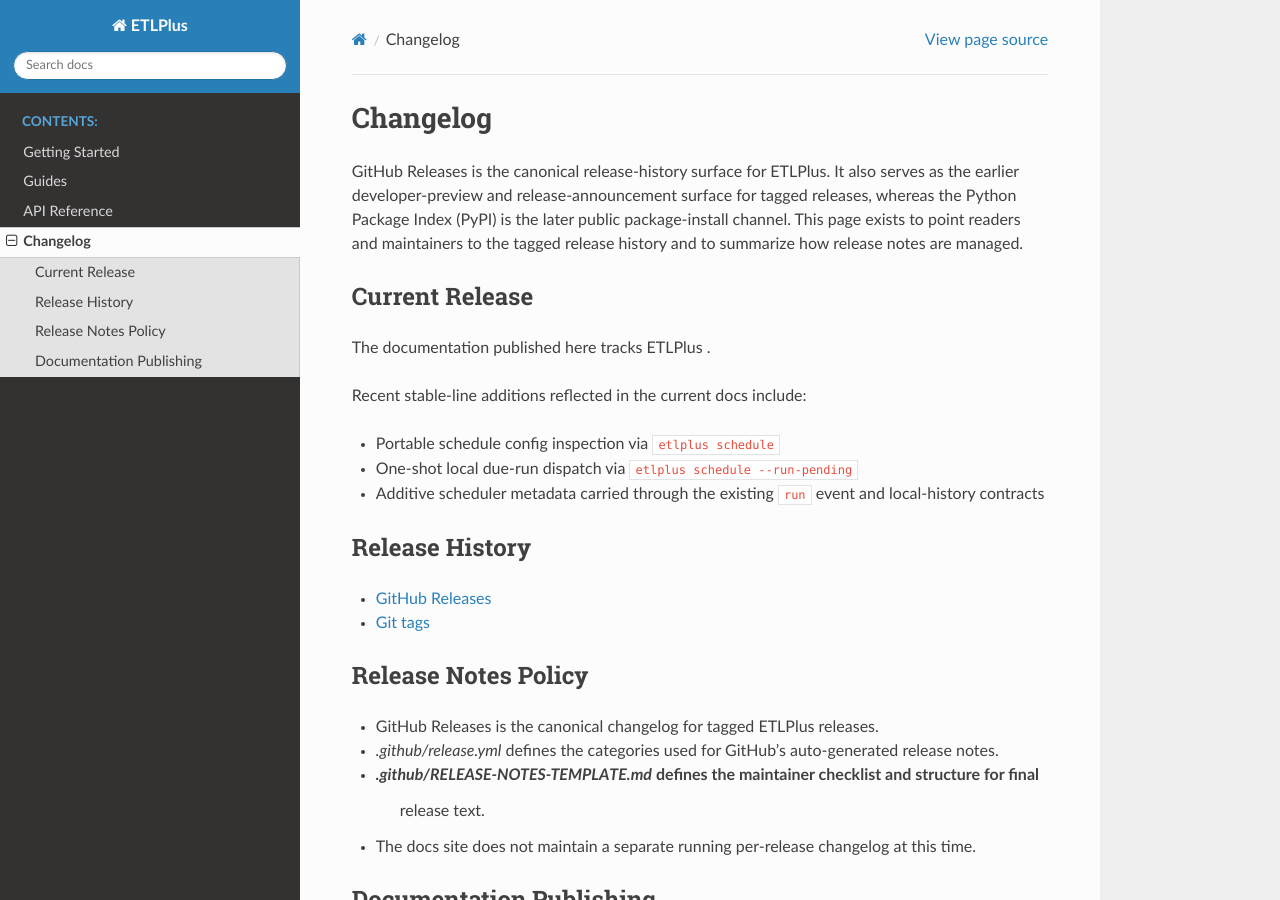
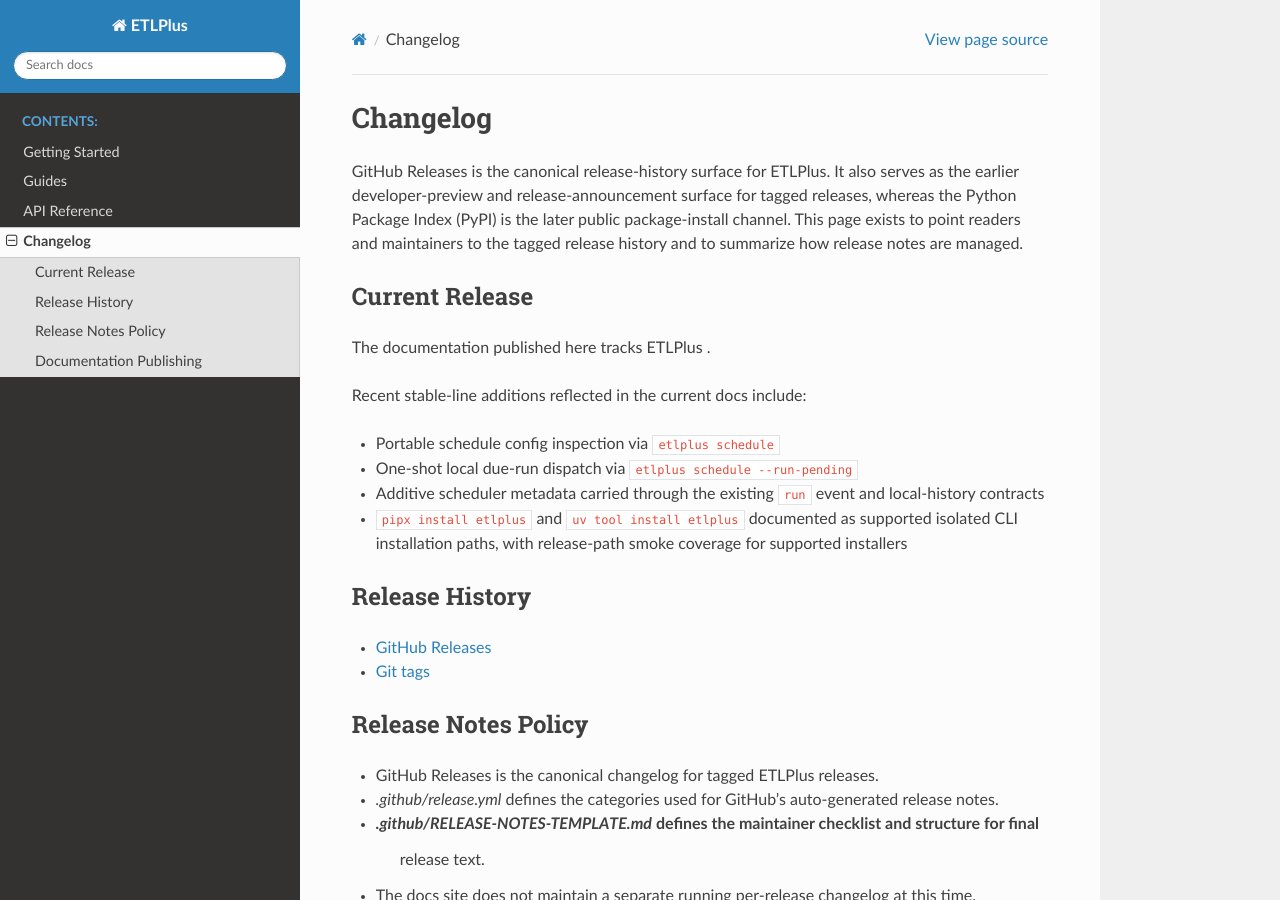
Before and after one commit to Dagitali/ETLPlus, a Sphinx documentation site: the page built from docs/source/changelog.rst, in a window 1280 px wide and 900 px high. Built offline with Sphinx 7.4.7 and the Read the Docs theme 3.1.0, drawn with Linux system fonts in a browser that asks for light colours.

Commit message:
docs(readthedoc): Update changelog.rst

```diff
--- a/docs/source/changelog.rst
+++ b/docs/source/changelog.rst
@@ -16,6 +16,8 @@ Recent stable-line additions reflected in the current docs include:
 - Portable schedule config inspection via ``etlplus schedule``
 - One-shot local due-run dispatch via ``etlplus schedule --run-pending``
 - Additive scheduler metadata carried through the existing ``run`` event and local-history contracts
+- ``pipx install etlplus`` and ``uv tool install etlplus`` documented as supported isolated CLI
+  installation paths, with release-path smoke coverage for supported installers
 
 Release History
 ---------------
```
